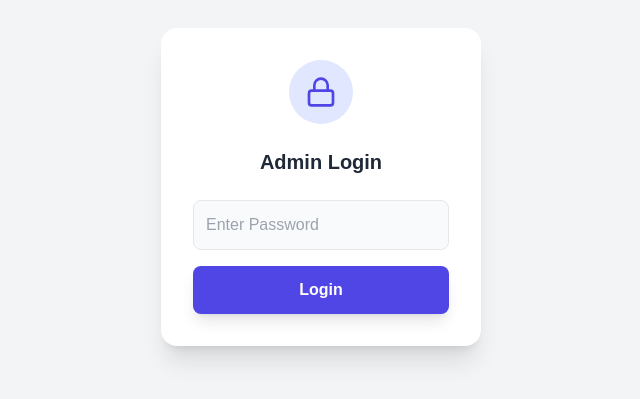
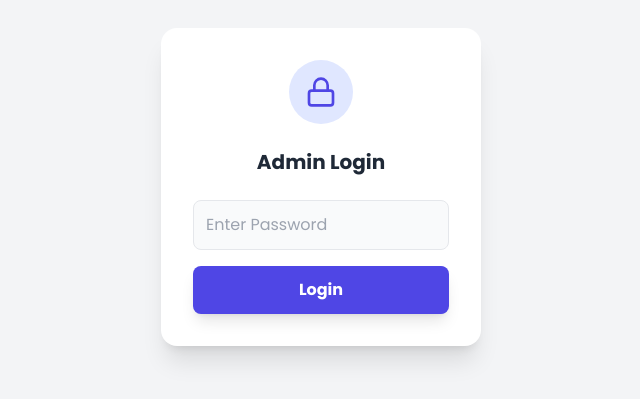
Before and after one commit to mrstylo-xx/exam, a Next.js app: page /admin/login in a window 1280 px wide. Shown: the part 213-612 px from the top of the page, without its empty margins (319-959 px from the left). Built offline with nearby package versions, Linux system fonts and the light colour scheme.

Commit message:
Update layout.tsx

```diff
--- a/src/app/layout.tsx
+++ b/src/app/layout.tsx
@@ -21,10 +21,9 @@ export const metadata: Metadata = {
   description: "Premium Mock Test Platform for Students",
   manifest: "/manifest.json",
   themeColor: "#4f46e5",
-  // 'viewport' এখানে থাকবে না
 };
 
-// ৩. নতুন ভিউপোর্ট কনস্ট্যান্ট (এক্সপোর্ট করুন)
+// ৩. ভিউপোর্ট কনস্ট্যান্ট
 export const viewport = {
   width: 'device-width',
   initialScale: 1,
@@ -38,8 +37,11 @@ export default function RootLayout({
   children: React.ReactNode;
 }>) {
   return (
-    <html lang="en" className={`${poppins.variable} ${bengali.variable}`}>
-      <body className="antialiased" style={{ fontFamily: "'var(--font-poppins)', sans-serif" }}>
+    <html lang="en" className={`${poppins.variable} ${bengali.variable} scroll-smooth`}>
+      <head>
+        <meta charSet="utf-8" />
+      </head>
+      <body className="font-poppins antialiased bg-white text-gray-900">
         {children}
       </body>
     </html>
```
